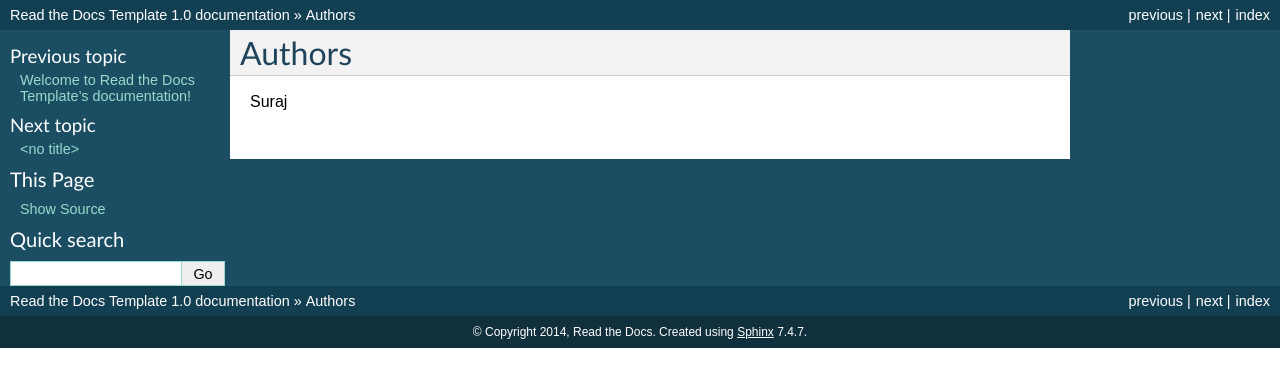
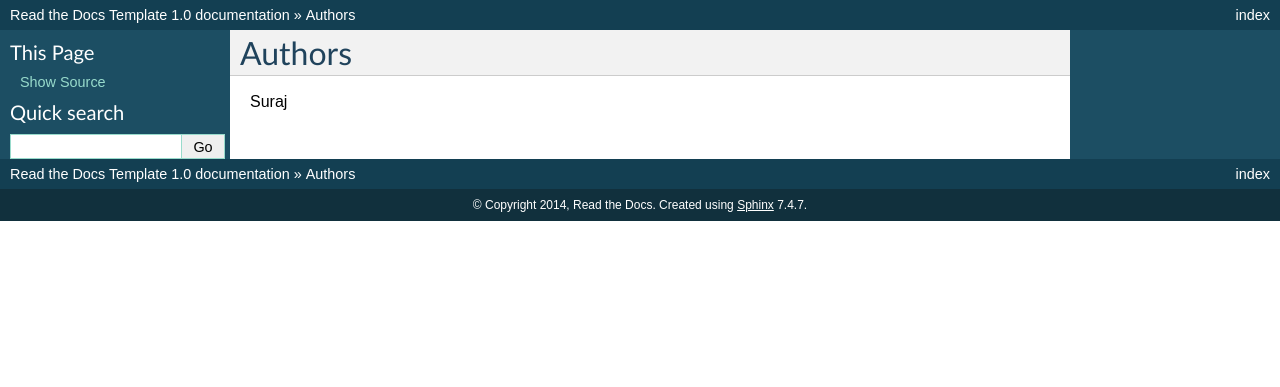
Before and after one commit to Suraj2611/GIS, a Sphinx documentation site: the page built from docs/authors.rst, in a window 1280 px wide. Shown: the top 387 px of the page. Built offline with Sphinx 7.4.7, drawn with Linux system fonts in a browser that asks for light colours; pages that are not in the unit, such as notebooks, are missing from menus.

Commit message:
Update index.rst

```diff
--- a/docs/index.rst
+++ b/docs/index.rst
@@ -3,13 +3,10 @@
    You can adapt this file completely to your liking, but it should at least
    contain the root `toctree` directive.
 
-Welcome to Read the Docs Template's documentation!
-==================================================
 
 Contents:
 
 .. toctree::
-   :maxdepth: 2
-   :glob:
+
 
    *
```
